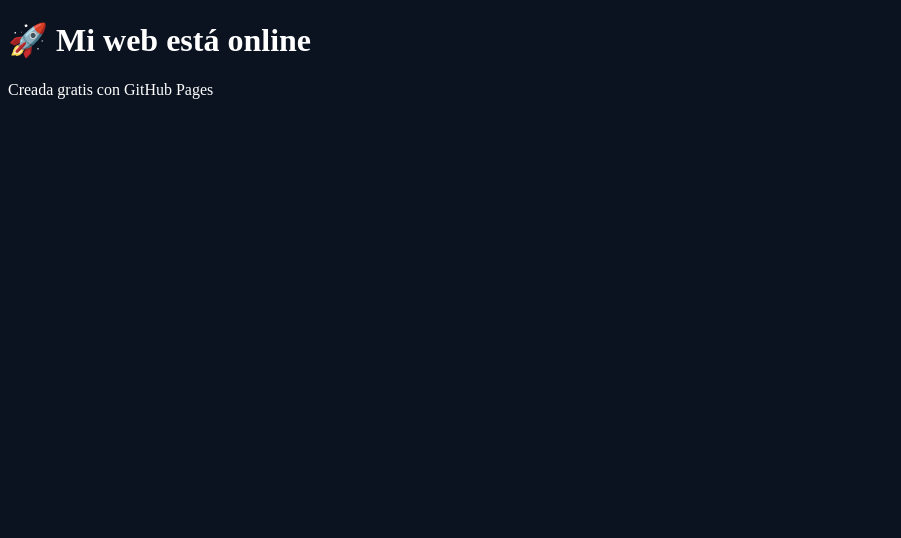
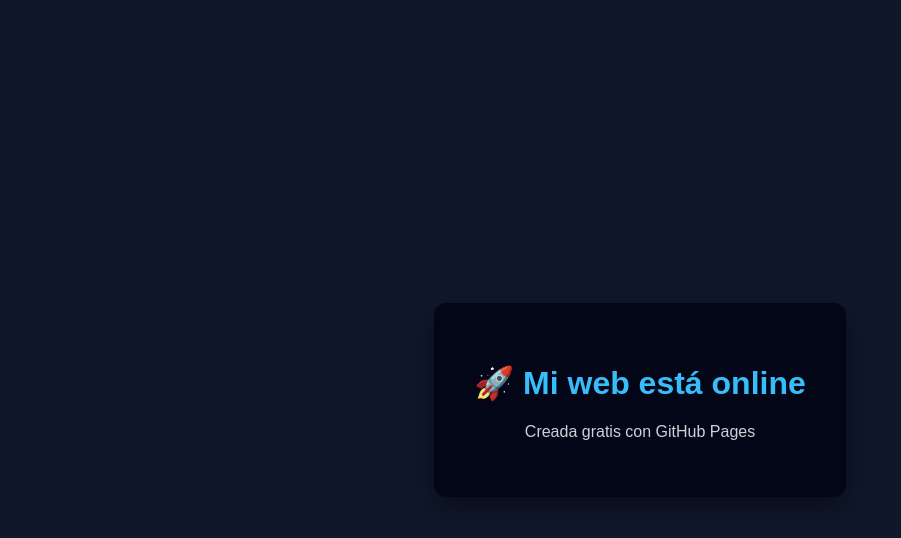
Before and after one commit to guerraperezalejandro2002-dot/guerraperezalejandro2002-dot.github.io, a plain HTML site: page index.html in a window 1280 px wide. Shown: the whole page, without its empty margins (0-901 px from the left). Drawn offline with Linux system fonts and the light colour scheme.

Commit message:
Update styles.css

```diff
--- a/css/styles.css
+++ b/css/styles.css
@@ -1,4 +1,26 @@
 body {
-  background: #0b1220;
-  color: white;
+  font-family: Arial, sans-serif;
+  background: #0f172a;
+  color: #e5e7eb;
+  display: flex;
+  justify-content: center;
+  align-items: center;
+  height: 100vh;
+  margin: 0;
 }
+
+.card {
+  background: #020617;
+  padding: 40px;
+  border-radius: 12px;
+  text-align: center;
+  box-shadow: 0 10px 25px rgba(0,0,0,.4);
+}
+
+h1 {
+  color: #38bdf8;
+}
+
+p {
+  opacity: .9;
+}
```
